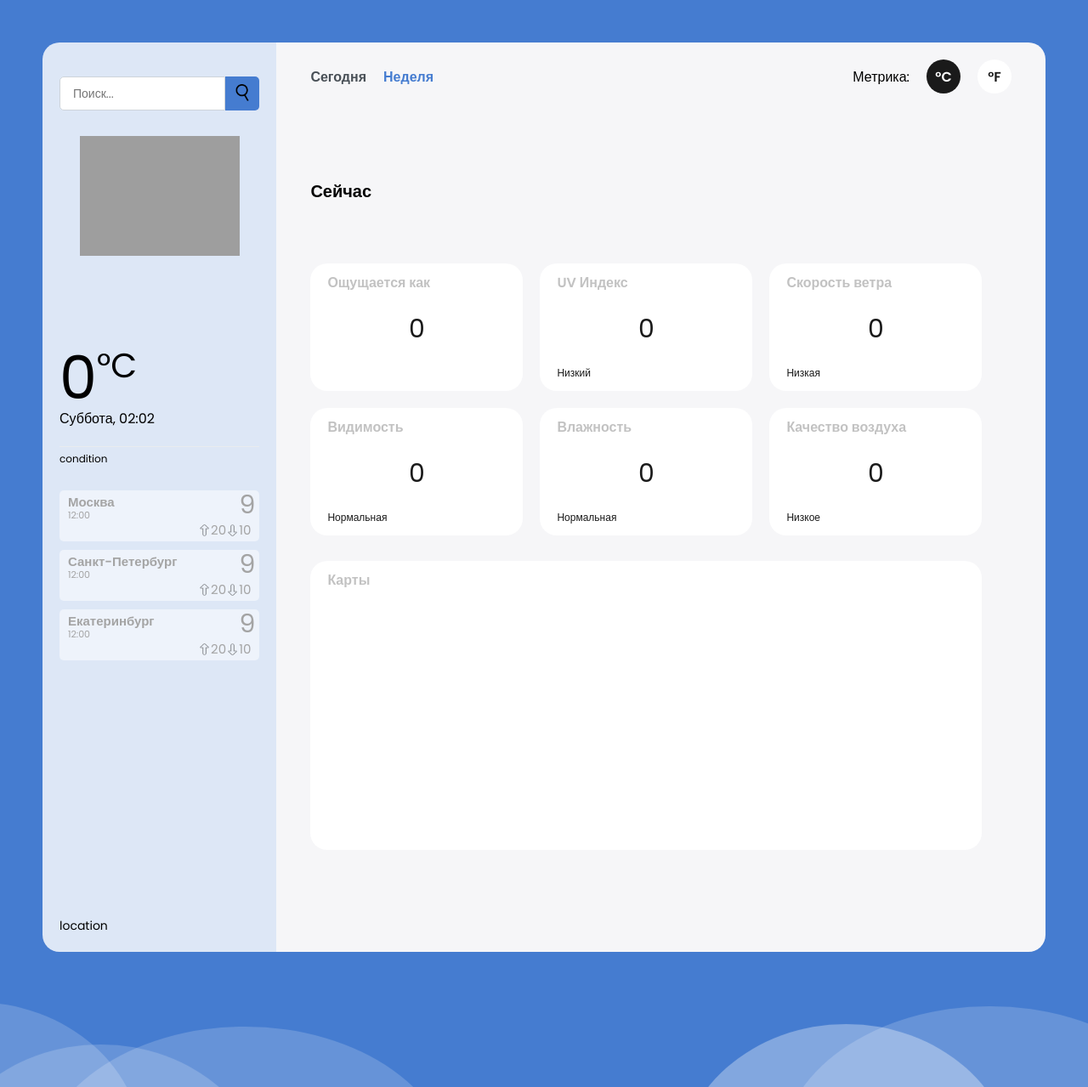
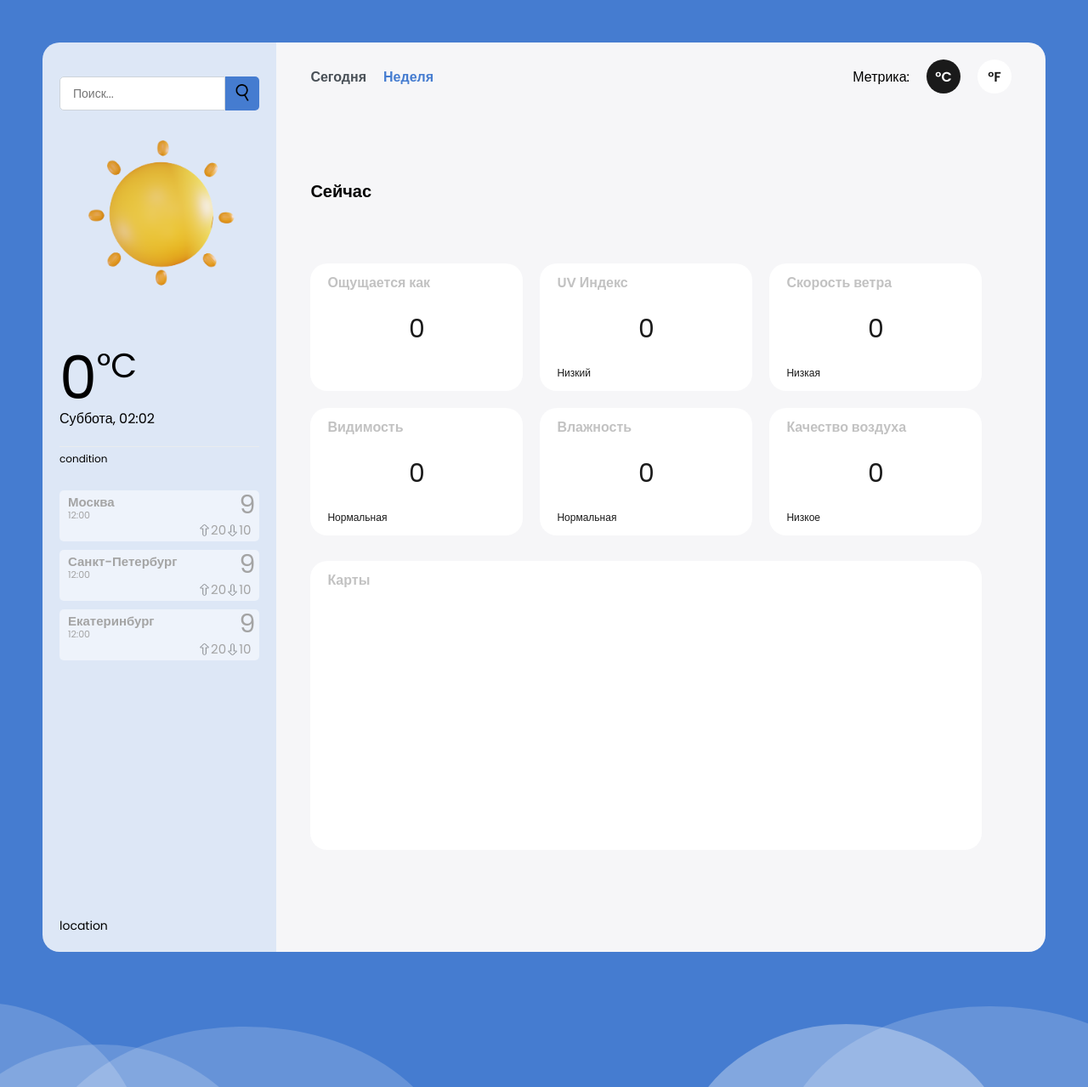
Before and after one commit to funov/weather-app, a FastAPI app: page / in a window 1280 px wide. Shown: the whole page at 85% size. Run offline with FastAPI, Linux system fonts and the light colour scheme; grey boxes are pictures that could not be loaded.

Commit message:
fixики

```diff
--- a/app/static/scripts/DocumentElements.js
+++ b/app/static/scripts/DocumentElements.js
@@ -36,4 +36,7 @@ export class DocumentElements {
     weekCards = document.querySelector('.week-cards');
     mediumCards = document.querySelector('.medium-cards');
     mediumCardsMobile = document.querySelector('.medium-cards-mobile');
+    airQualityMobile = document.querySelector('.airQuality-mobile');
+    feelsLikeMobile = document.querySelector('.feelsLike-mobile');
+
 }
--- a/app/static/scripts/SidebarDataUpdater.js
+++ b/app/static/scripts/SidebarDataUpdater.js
@@ -15,6 +15,7 @@ export class SidebarDataUpdater {
         } else {
             documentElements.temp.innerText = unitUpdater.celsiusToFahrenheit(currentConditions.temp);
         }
+        console.log(currentConditions.icon);
         documentElements.mainIcon.src = getIcon(currentConditions.icon);
     }
 }
--- a/app/static/scripts/index.js
+++ b/app/static/scripts/index.js
@@ -61,47 +61,47 @@ export function getIcon(condition) {
     switch (condition) {
         case "snow":
         case "snow-showers-day":
-            return "../icons/sun/Snow.png";
+            return "app/static/icons/sun/Snow.png";
         case "snow-showers-night": {
             let random = 2 * Math.random() + Math.random();
             while (random > 2) {
                 random = 2 * Math.random() + Math.random();
             }
             if (random === 0)
-                return "../icons/moon/SnowShowersNight.png";
+                return "app/static/icons/moon/SnowShowersNight.png";
             else if (random === 1)
-                return "../icons/moon/SnowShowersNight2.png";
-            return "../icons/moon/SnowShowersNight3.png";
+                return "app/static/icons/moon/SnowShowersNight2.png";
+            return "app/static/icons/moon/SnowShowersNight3.png";
         }
         case "thunder-rain":
         case "thunder-showers-day":
-            return "../icons/sun/ThunderShowersDay.png";
+            return "app/static/icons/sun/ThunderShowersDay.png";
         case "thunder-showers-night": {
             let random = Math.random();
-            return random === 0 ? "../icons/moon/ThunderShowersNight.png" : "../icons/moon/ThunderShowersNight2.png";
+            return random === 0 ? "app/static/icons/moon/ThunderShowersNight.png" : "app/static/icons/moon/ThunderShowersNight2.png";
         }
         case "showers-day":
-            return "../icons/sun/ShowersDay.png";
+            return "app/static/icons/sun/ShowersDay.png";
         case "showers-night":
-            return "../icons/moon/ShowersNight.png";
+            return "app/static/icons/moon/ShowersNight.png";
         case "fog":
-            return "../icons/cloud/Cloudy.png";
+            return "app/static/icons/cloud/Cloudy.png";
         case "wind":
-            return "../icons/sun/Wind.png";
+            return "app/static/icons/sun/Wind.png";
         case "cloudy":
-            return "../icons/cloud/Cloudy.png";
+            return "app/static/icons/cloud/Cloudy.png";
         case "partly-cloudy-day":
-            return "../icons/sun/PartlyCloudyDay.png";
+            return "app/static/icons/sun/PartlyCloudyDay.png";
         case "partly-cloudy-night": {
             let random = Math.random();
-            return random === 0 ? "../icons/sun/PartlyCloudyNight.png" : "../icons/sun/PartlyCloudyNight2.png";
+            return random === 0 ? "app/static/icons/moon/PartlyCloudyNight.png" : "app/static/icons/moon/PartlyCloudyNight2.png";
         }
         case "rain":
-            return "../icons/rain/Rain.png";
+            return "app/static/icons/rain/Rain.png";
         case "clear-day":
-            return "../icons/sun/ClearDay.png";
+            return "app/static/icons/sun/ClearDay.png";
         case "clear-night":
-            return "../icons/star/ClearNight.png";
+            return "app/static/icons/star/ClearNight.png";
     }
 }
 
--- a/app/templates/index.html
+++ b/app/templates/index.html
@@ -23,7 +23,7 @@
                         src="{{ url_for('static', path='/scripts/Autocomplete.js') }}"></script>
             </form>
             <div class="weather-icon">
-                <img src="{{ url_for('static', path='/icons/sun/4.png') }}"
+                <img src="{{ url_for('static', path='/icons/sun/ClearDay.png') }}"
                      alt="" id="icon"/>
             </div>
             <div class="temperature">
```
